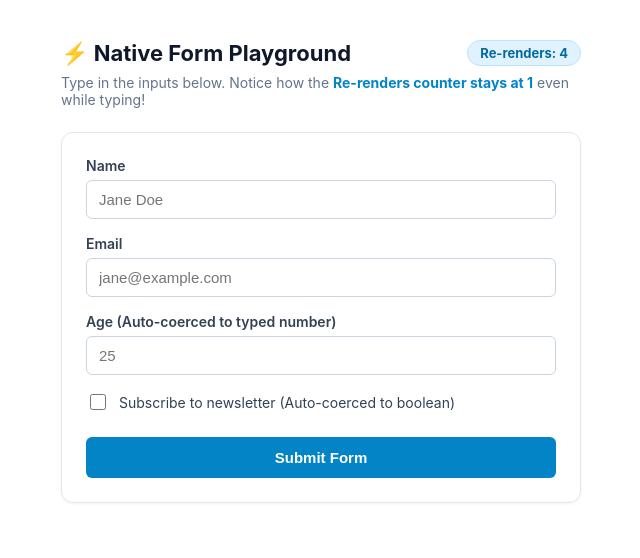
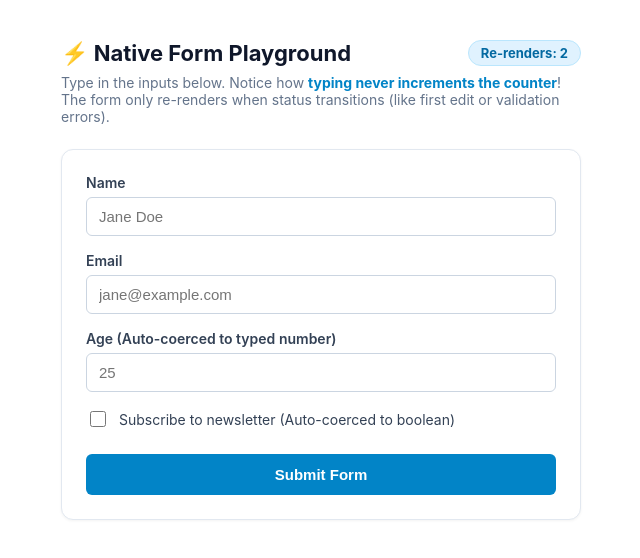
Before and after one commit to sunilsv26/native-form, a React (Vite) app in the folder examples/vite/: page / in a window 1280 px wide. Shown: the top 558 px of the page, without its empty margins (319-959 px from the left). Built offline with nearby package versions, Linux system fonts and the light colour scheme.

Commit message:
fix(example): disable StrictMode in playground to show accurate 1x render counts and clarify status transition behavior

```diff
--- a/examples/vite/src/main.tsx
+++ b/examples/vite/src/main.tsx
@@ -64,9 +64,9 @@ export function App() {
       </div>
 
       <p style={{ color: "#64748b", fontSize: 14, margin: "0 0 24px" }}>
-        Type in the inputs below. Notice how the{" "}
-        <strong style={{ color: "#0284c7" }}>Re-renders counter stays at 1</strong>{" "}
-        even while typing!
+        Type in the inputs below. Notice how{" "}
+        <strong style={{ color: "#0284c7" }}>typing never increments the counter</strong>!{" "}
+        The form only re-renders when status transitions (like first edit or validation errors).
       </p>
 
       <form
@@ -259,7 +259,5 @@ export function App() {
 }
 
 ReactDOM.createRoot(document.getElementById("root")!).render(
-  <React.StrictMode>
-    <App />
-  </React.StrictMode>,
+  <App />
 );
```
